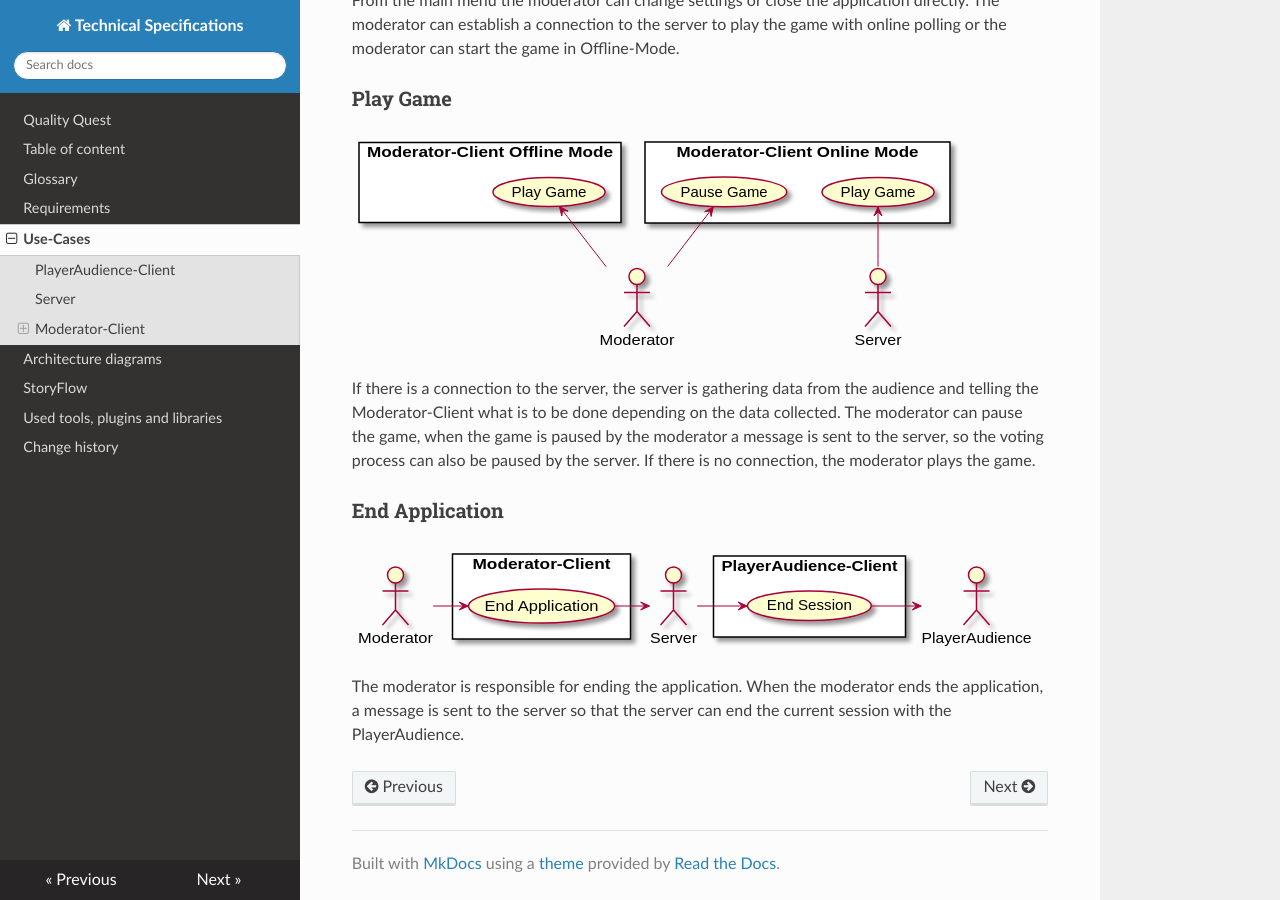
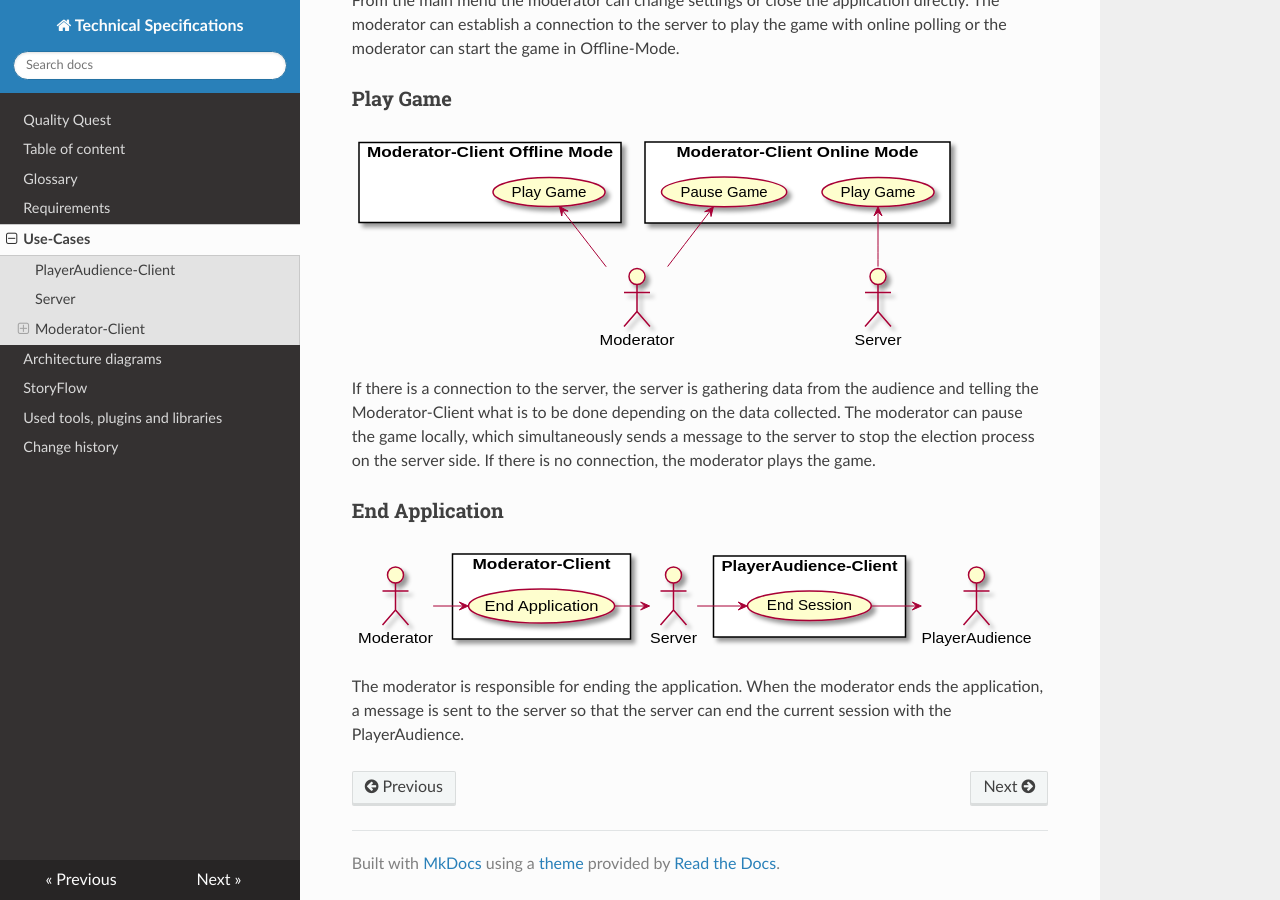
Before and after one commit to Brotenko/QualityQuest, an MkDocs documentation site: the page built from Docs/Technical Specifications/docs/use-case-diagramme.md, in a window 1280 px wide and 900 px high, scrolled down 966 px. Built offline with MkDocs 1.6.1, drawn with Linux system fonts in a browser that asks for light colours; nearby versions of some CDN libraries.

Commit message:
Update Docs/Technical Specifications/docs/use-case-diagramme.md
Co-authored-by: Alexander Faßbender <31699028+Brotenko@users.noreply.github.com>

```diff
--- a/Docs/Technical Specifications/docs/use-case-diagramme.md
+++ b/Docs/Technical Specifications/docs/use-case-diagramme.md
@@ -26,7 +26,7 @@ The moderator is responsible for starting the application. While starting the ga
 
 ![Play Game](diagrams/UseCase/Moderator_Client_B.svg)
 
-If there is a connection to the server, the server is gathering data from the audience and telling the Moderator-Client what is to be done depending on the data collected. The moderator can pause the game, when the game is paused by the moderator a message is sent to the server, so the voting process can also be paused by the server. If there is no connection, the moderator plays the game.
+If there is a connection to the server, the server is gathering data from the audience and telling the Moderator-Client what is to be done depending on the data collected. The moderator can pause the game locally, which simultaneously sends a message to the server to stop the election process on the server side. If there is no connection, the moderator plays the game.
 
 ### End Application
 
```
